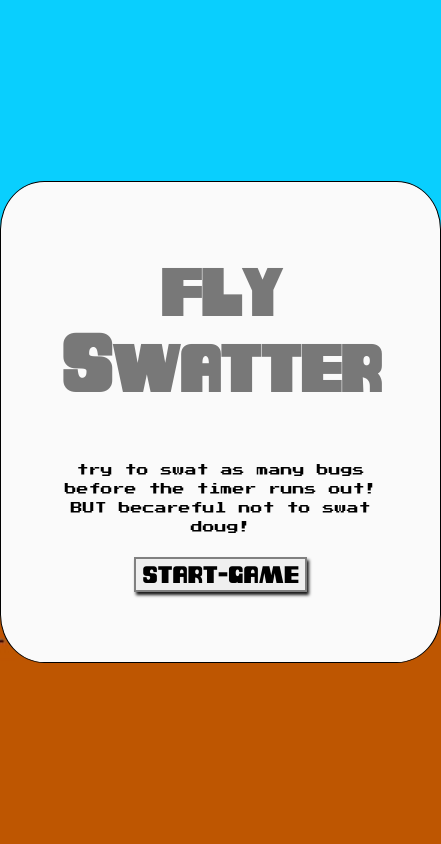
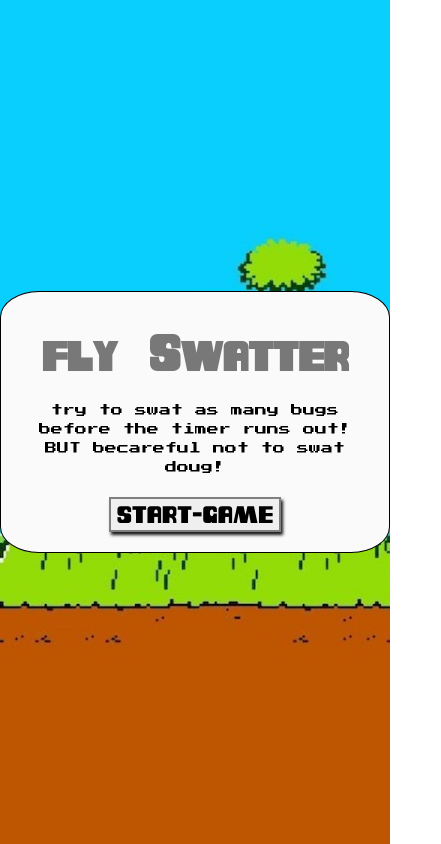
Before and after one commit to elvisplaza/elvis_plaza_project3, a plain HTML site: page index.html in a window 390 px wide. Shown: the whole page, 441 px wide, since content can reach past the window. Drawn offline with nearby package versions, Linux system fonts and the light colour scheme; files whose address does not match are found by name; a web font is replaced by a local one.

Commit message:
made responsive, still needs a bit of work with bugs

```diff
--- a/index.html
+++ b/index.html
@@ -23,7 +23,6 @@
 </head>
 
 <body>
-    <!-- <canvas id="canvas" class="invisible"></canvas> -->
     <header>
         <section class="game-bar invisible">
             <div class="status-bar">
@@ -40,7 +39,7 @@
         </section>
     </header>
     <main>
-        <div class="start-menu">
+        <div class="start-menu wrapper">
             <audio src="./Assets/bark.mp3" id="bark"></audio>
             <audio src="./Assets/doug.mp3" id="doug"></audio>
             <audio src="./Assets/swat.mp3" id="audio"></audio>
--- a/partials/_global.scss
+++ b/partials/_global.scss
@@ -150,7 +150,6 @@ p {
 .game-over-menu {
     padding-bottom: 40px;
 
-
 }
 
 .game-menu-title {
--- a/partials/_media-queries.scss
+++ b/partials/_media-queries.scss
@@ -1,4 +1,7 @@
 @media (max-width:900px){
+    .wrapper {
+        max-width:700px;
+    }
     .start-menu {
         .start-menu{
             background: #fafafa;
@@ -7,13 +10,13 @@
             border: 1px solid black;
         }
 
-        h1 {
-            font-size: 8rem;
-            text-align: center;
-            color: $black;
-            animation: flash 3s infinite;
 
-        }
+    }
+    h1 {
+        font-size: 8rem;
+        text-align: center;
+        color: $black;
+        animation: flash 3s infinite;
     }
     .game-menu-title {
         margin: 0;
@@ -21,8 +24,26 @@
     }
     p{text-align: center}
 }
+@media (max-width:700px){
+    .wrapper {
+        max-width:500px;
 
-@media(max-width:440px){
+    }
+    h1{
+        font-size:5rem;
+        margin:20px 0;
+    }
+    p {
+        font-size:1.5rem;
+    }
+    .start-menu {
+        padding:20px 20px;
+    }
+}
+@media(max-width:500px){
+    .wrapper {
+        max-width:400px;
+    }
     .game-menu-title{
         font-size:2rem;
         text-align: center;
@@ -30,6 +51,9 @@
     }
     p {
         font-size:1.2rem;
+    }
+    h1 {
+        font-size:5rem;
     }
 .start-game-button,
 .start-over {
@@ -41,6 +65,9 @@
 }
 
 @media(max-width:340px){
+    .wrapper {
+        max-width:300px;
+    }
     p {
         font-size:1rem;
         text-align: center;
```
Also changed, not shown: styles/styles.css.
